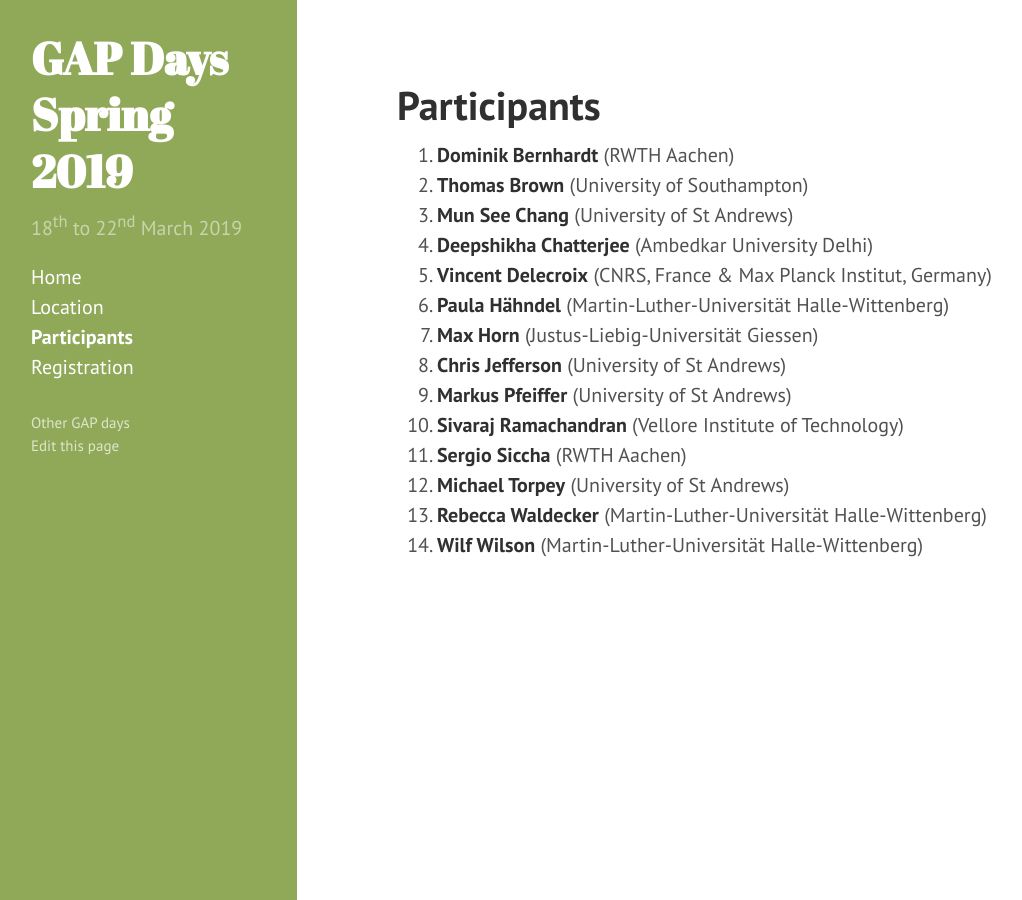
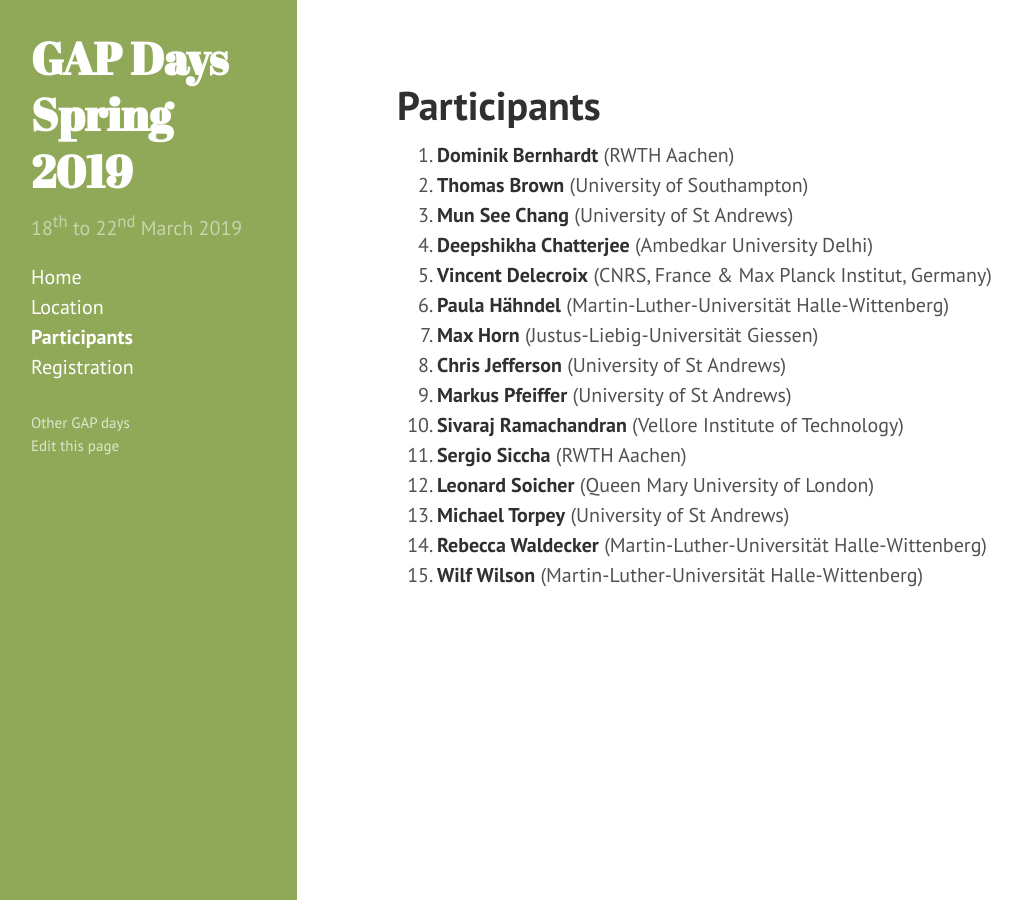
Before and after one commit to jesusmartinez-garcia/2020-01-21-colchester-workshop, a Jekyll site: the page built from participants.md, in a window 1280 px wide. Shown: the whole page, without its empty margins (3-1025 px from the left). Built offline with Jekyll 4.4.1, drawn with Linux system fonts in a browser that asks for light colours.

Commit message:
Update participants with L. Soicher

```diff
--- a/_data/participants.yml
+++ b/_data/participants.yml
@@ -31,6 +31,9 @@
 - name: Sergio Siccha
   affiliation: RWTH Aachen
 
+- name: Leonard Soicher
+  affiliation: Queen Mary University of London
+
 - name: Michael Torpey
   affiliation: University of St Andrews
 
```
